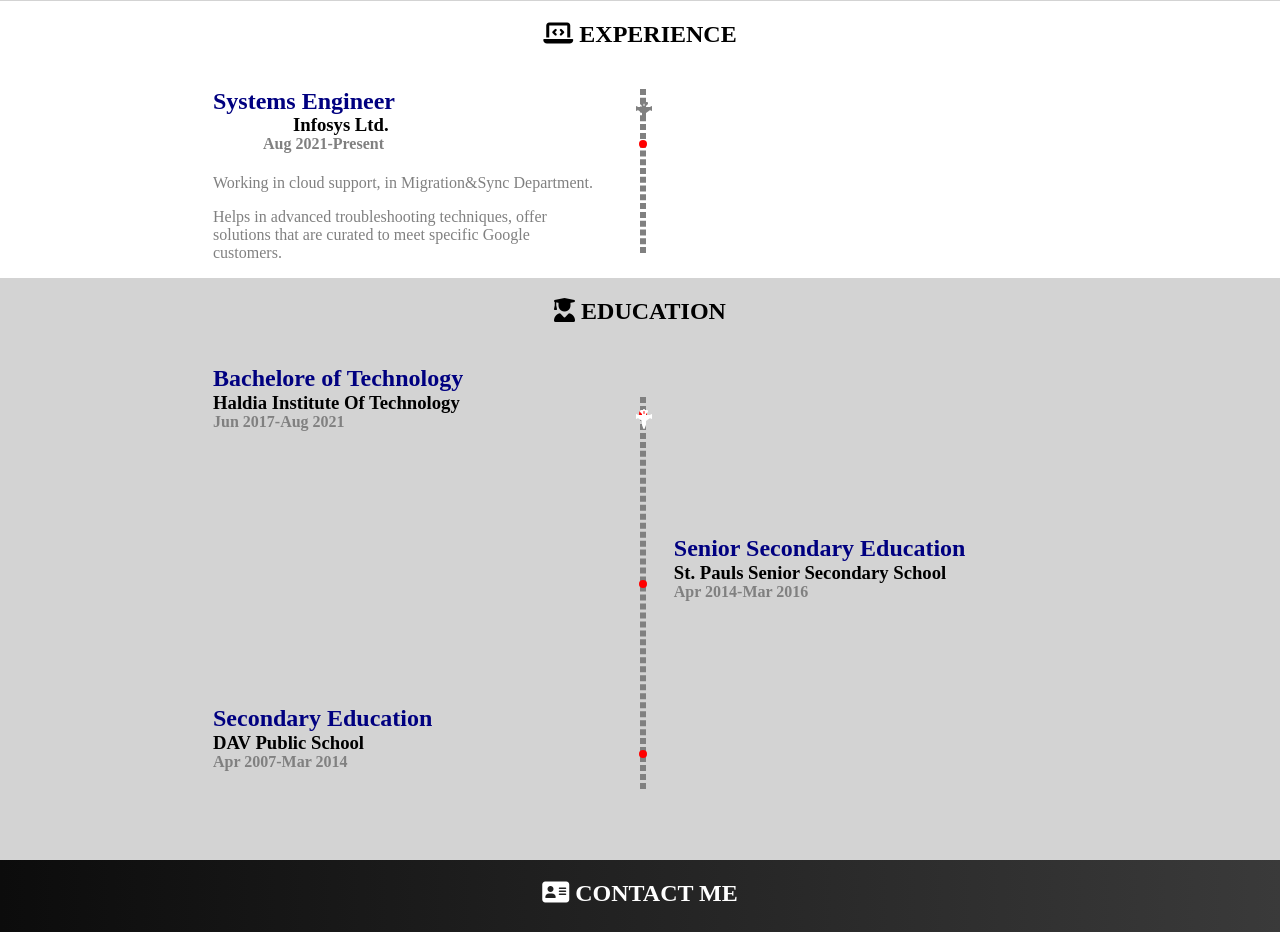
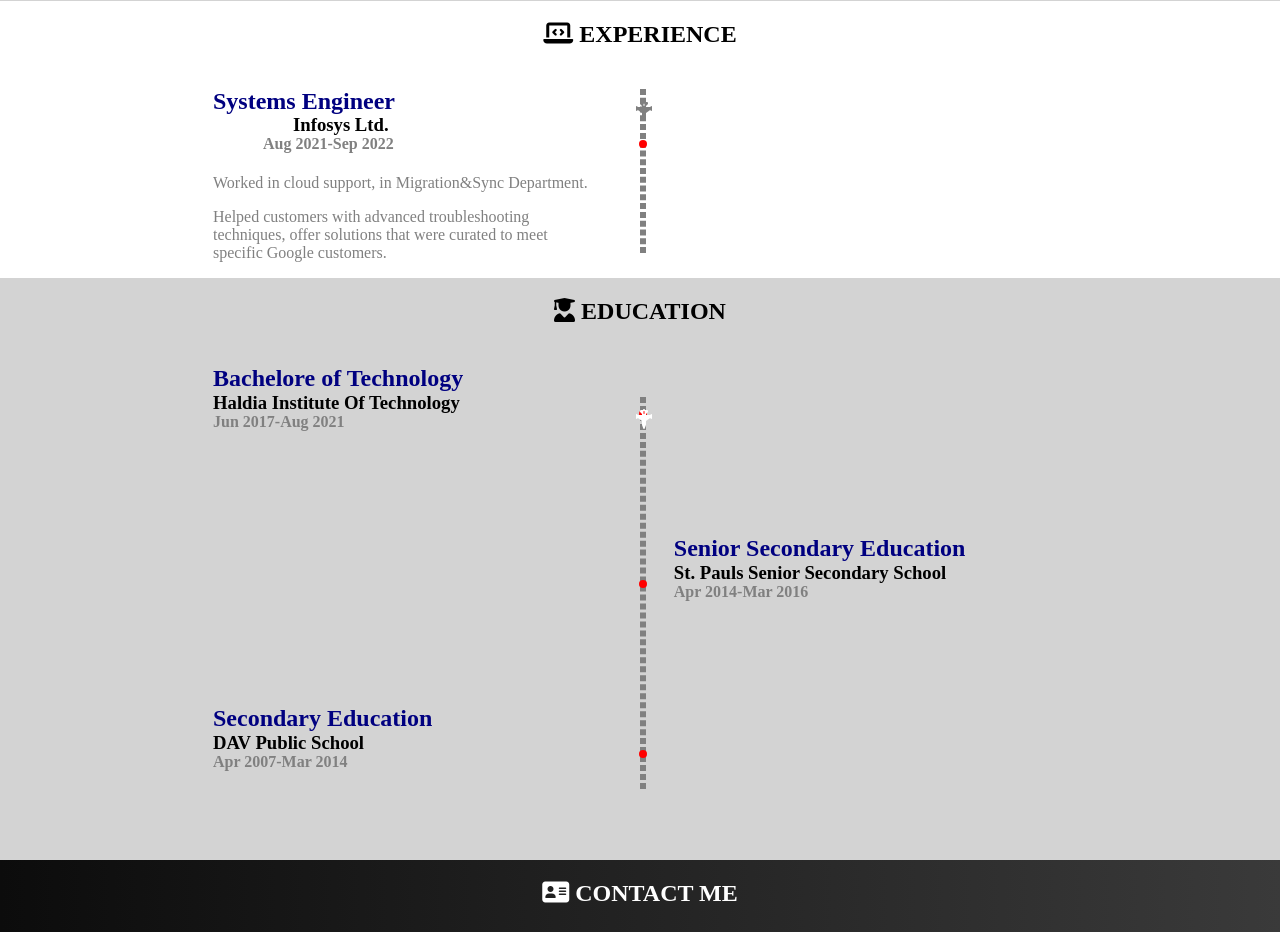
Before and after one commit to shivam23kumar/resume, a plain HTML site: page index.html in a window 1280 px wide. Shown: the part 1260-2192 px from the top of the page. Drawn offline with Linux system fonts and the light colour scheme.

Commit message:
updated_about_section

```diff
--- a/index.html
+++ b/index.html
@@ -149,9 +149,9 @@
                 <div id="timeline-box">
                     <h2>Systems Engineer</h2>
                     <h3>Infosys Ltd.</h3>
-                    <h4>Aug 2021-Present</h4>
-                    <p>Working in cloud support, in Migration&Sync Department.</p>
-                    <p>Helps in advanced troubleshooting techniques, offer solutions that are curated to meet specific Google customers. </p>
+                    <h4>Aug 2021-Sep 2022</h4>
+                    <p>Worked in cloud support, in Migration&Sync Department.</p>
+                    <p>Helped customers with advanced troubleshooting techniques, offer solutions that were curated to meet specific Google customers. </p>
 
                 </div>
                 <!-- <div id="timeline-box">
```
